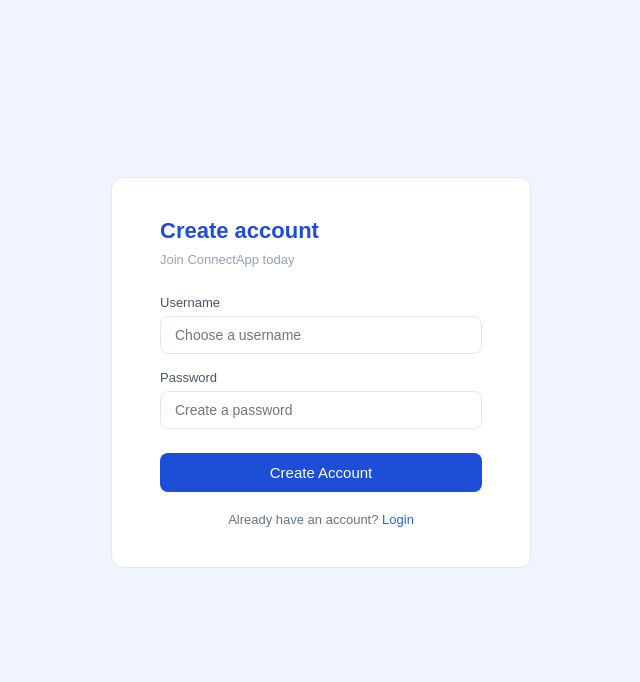
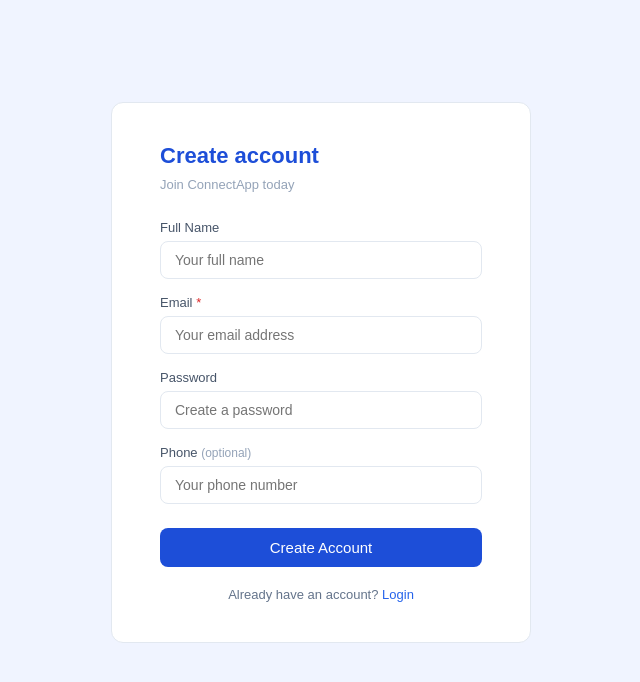
Before and after one commit to mdraselkhandaker20-png/connectapp, a Flask app: page /signup in a window 1280 px wide. Shown: the part 47-729 px from the top of the page, without its empty margins (319-959 px from the left). Run offline with Flask 3, Linux system fonts and the light colour scheme.

Commit message:
email login system

```diff
--- a/app.py
+++ b/app.py
@@ -4,23 +4,25 @@ import sqlite3
 import hashlib
 
 app = Flask(__name__)
-socketio = SocketIO(app)
 app.secret_key = 'rasel_secret_key_2026'
+socketio = SocketIO(app, cors_allowed_origins="*")
 
 def init_db():
     conn = sqlite3.connect('users.db')
     c = conn.cursor()
     c.execute('''CREATE TABLE IF NOT EXISTS users (
         id INTEGER PRIMARY KEY AUTOINCREMENT,
-        username TEXT UNIQUE NOT NULL,
-        password TEXT NOT NULL
+        email TEXT UNIQUE NOT NULL,
+        password TEXT NOT NULL,
+        name TEXT NOT NULL,
+        phone TEXT
     )''')
     c.execute('''CREATE TABLE IF NOT EXISTS contacts (
         id INTEGER PRIMARY KEY AUTOINCREMENT,
-        owner TEXT NOT NULL,
-        name TEXT NOT NULL,
-        phone TEXT,
-        email TEXT
+        owner_email TEXT NOT NULL,
+        contact_email TEXT NOT NULL,
+        contact_name TEXT NOT NULL,
+        contact_phone TEXT
     )''')
     c.execute('''CREATE TABLE IF NOT EXISTS messages (
         id INTEGER PRIMARY KEY AUTOINCREMENT,
@@ -41,18 +43,19 @@ def home():
 
 @app.route('/login', methods=['POST'])
 def login():
-    username = request.form['username']
+    email = request.form['email']
     password = hash_password(request.form['password'])
     conn = sqlite3.connect('users.db')
     c = conn.cursor()
-    c.execute('SELECT * FROM users WHERE username=? AND password=?', (username, password))
+    c.execute('SELECT * FROM users WHERE email=? AND password=?', (email, password))
     user = c.fetchone()
     conn.close()
     if user:
-        session['username'] = username
+        session['email'] = user[1]
+        session['name'] = user[3]
         return redirect(url_for('dashboard'))
     else:
-        return render_template('index.html', error="Invalid username or password!")
+        return render_template('index.html', error="Invalid email or password!")
 
 @app.route('/signup')
 def signup():
@@ -60,95 +63,115 @@ def signup():
 
 @app.route('/signup', methods=['POST'])
 def signup_post():
-    username = request.form['username']
+    email = request.form['email']
     password = hash_password(request.form['password'])
+    name = request.form['name']
+    phone = request.form.get('phone', '')
     try:
         conn = sqlite3.connect('users.db')
         c = conn.cursor()
-        c.execute('INSERT INTO users (username, password) VALUES (?, ?)', (username, password))
+        c.execute('INSERT INTO users (email, password, name, phone) VALUES (?, ?, ?, ?)',
+                  (email, password, name, phone))
         conn.commit()
         conn.close()
         return redirect(url_for('home'))
     except sqlite3.IntegrityError:
-        return render_template('signup.html', error="Username already exists!")
+        return render_template('signup.html', error="Email already exists!")
 
 @app.route('/dashboard')
 def dashboard():
-    if 'username' not in session:
+    if 'email' not in session:
         return redirect(url_for('home'))
     conn = sqlite3.connect('users.db')
     c = conn.cursor()
     c.execute('SELECT COUNT(*) FROM users')
     total_users = c.fetchone()[0]
-    c.execute('SELECT * FROM contacts WHERE owner=?', (session['username'],))
+    c.execute('SELECT * FROM contacts WHERE owner_email=?', (session['email'],))
     contacts = c.fetchall()
     conn.close()
     return render_template('dashboard.html',
-                           username=session['username'],
+                           username=session['name'],
+                           email=session['email'],
                            total_users=total_users,
                            contacts=contacts)
 
 @app.route('/add_contact', methods=['POST'])
 def add_contact():
-    if 'username' not in session:
+    if 'email' not in session:
         return redirect(url_for('home'))
-    name = request.form['name']
-    phone = request.form['phone']
-    email = request.form['email']
+    contact_email = request.form['contact_email']
     conn = sqlite3.connect('users.db')
     c = conn.cursor()
-    c.execute('INSERT INTO contacts (owner, name, phone, email) VALUES (?, ?, ?, ?)',
-              (session['username'], name, phone, email))
+    c.execute('SELECT name, phone FROM users WHERE email=?', (contact_email,))
+    user = c.fetchone()
+    if not user:
+        conn.close()
+        return render_template('dashboard.html',
+                               username=session['name'],
+                               email=session['email'],
+                               total_users=0,
+                               contacts=[],
+                               error="No user found with this email!")
+    c.execute('SELECT * FROM contacts WHERE owner_email=? AND contact_email=?',
+              (session['email'], contact_email))
+    exists = c.fetchone()
+    if exists:
+        conn.close()
+        return redirect(url_for('dashboard'))
+    c.execute('INSERT INTO contacts (owner_email, contact_email, contact_name, contact_phone) VALUES (?, ?, ?, ?)',
+              (session['email'], contact_email, user[0], user[1]))
     conn.commit()
     conn.close()
     return redirect(url_for('dashboard'))
 
 @app.route('/delete_contact/<int:contact_id>')
 def delete_contact(contact_id):
-    if 'username' not in session:
+    if 'email' not in session:
         return redirect(url_for('home'))
     conn = sqlite3.connect('users.db')
     c = conn.cursor()
-    c.execute('DELETE FROM contacts WHERE id=? AND owner=?', (contact_id, session['username']))
+    c.execute('DELETE FROM contacts WHERE id=? AND owner_email=?', (contact_id, session['email']))
     conn.commit()
     conn.close()
     return redirect(url_for('dashboard'))
 
 @app.route('/contacts')
 def contacts():
-    if 'username' not in session:
+    if 'email' not in session:
         return redirect(url_for('home'))
     conn = sqlite3.connect('users.db')
     c = conn.cursor()
-    c.execute('SELECT * FROM contacts WHERE owner=?', (session['username'],))
+    c.execute('SELECT * FROM contacts WHERE owner_email=?', (session['email'],))
     contacts = c.fetchall()
     conn.close()
     return render_template('contacts.html',
-                           username=session['username'],
+                           username=session['name'],
+                           email=session['email'],
                            contacts=contacts)
 
 @app.route('/calllog')
 def calllog():
-    if 'username' not in session:
+    if 'email' not in session:
         return redirect(url_for('home'))
-    return render_template('calllog.html', username=session['username'])
+    return render_template('calllog.html', username=session['name'])
 
 @app.route('/messages')
 def messages():
-    if 'username' not in session:
+    if 'email' not in session:
         return redirect(url_for('home'))
     conn = sqlite3.connect('users.db')
     c = conn.cursor()
-    c.execute('SELECT * FROM contacts WHERE owner=?', (session['username'],))
+    c.execute('SELECT * FROM contacts WHERE owner_email=?', (session['email'],))
     contacts = c.fetchall()
     conn.close()
     return render_template('messages.html',
-                           username=session['username'],
+                           username=session['name'],
+                           email=session['email'],
                            contacts=contacts)
 
-@app.route('/chat/<receiver>')
-def chat(receiver):
-    if 'username' not in session:
+@app.route('/chat/<receiver_email>')
+def chat(receiver_email):
+    if 'email' not in session:
         return redirect(url_for('home'))
     conn = sqlite3.connect('users.db')
     c = conn.cursor()
@@ -156,17 +179,22 @@ def chat(receiver):
                  WHERE (sender=? AND receiver=?)
                  OR (sender=? AND receiver=?)
                  ORDER BY timestamp ASC''',
-              (session['username'], receiver, receiver, session['username']))
+              (session['email'], receiver_email, receiver_email, session['email']))
     chats = c.fetchall()
+    c.execute('SELECT name FROM users WHERE email=?', (receiver_email,))
+    receiver = c.fetchone()
+    receiver_name = receiver[0] if receiver else receiver_email
     conn.close()
     return render_template('chat.html',
-                           username=session['username'],
-                           receiver=receiver,
+                           username=session['name'],
+                           email=session['email'],
+                           receiver=receiver_email,
+                           receiver_name=receiver_name,
                            chats=chats)
 
 @app.route('/send_message_ajax', methods=['POST'])
 def send_message_ajax():
-    if 'username' not in session:
+    if 'email' not in session:
         return jsonify({'error': 'not logged in'}), 401
     data = request.get_json()
     receiver = data['receiver']
@@ -174,32 +202,42 @@ def send_message_ajax():
     conn = sqlite3.connect('users.db')
     c = conn.cursor()
     c.execute('INSERT INTO messages (sender, receiver, message) VALUES (?, ?, ?)',
-              (session['username'], receiver, message))
+              (session['email'], receiver, message))
     conn.commit()
     conn.close()
     return jsonify({'status': 'ok'})
 
+@app.route('/call/<receiver_email>')
+def call(receiver_email):
+    if 'email' not in session:
+        return redirect(url_for('home'))
+    conn = sqlite3.connect('users.db')
+    c = conn.cursor()
+    c.execute('SELECT name FROM users WHERE email=?', (receiver_email,))
+    receiver = c.fetchone()
+    receiver_name = receiver[0] if receiver else receiver_email
+    conn.close()
+    return render_template('call.html',
+                           username=session['name'],
+                           email=session['email'],
+                           receiver=receiver_email,
+                           receiver_name=receiver_name)
+
 @app.route('/settings')
 def settings():
-    if 'username' not in session:
+    if 'email' not in session:
         return redirect(url_for('home'))
-    return render_template('settings.html', username=session['username'])
+    return render_template('settings.html',
+                           username=session['name'],
+                           email=session['email'])
 
 @app.route('/sport')
 def sport():
     return render_template('sport.html')
 
-@app.route('/call/<receiver>')
-def call(receiver):
-    if 'username' not in session:
-        return redirect(url_for('home'))
-    return render_template('call.html',
-                           username=session['username'],
-                           receiver=receiver)
-
 @app.route('/logout')
 def logout():
-    session.pop('username', None)
+    session.clear()
     return redirect(url_for('home'))
 
 @socketio.on('join_call')
@@ -210,6 +248,10 @@ def on_join_call(data):
             'caller': data['caller'],
             'receiver': data['receiver']
         }, room=data['receiver'])
+
+@socketio.on('join_personal')
+def on_join_personal(data):
+    join_room(data['username'])
 
 @socketio.on('call_offer')
 def on_call_offer(data):
--- a/static/style.css
+++ b/static/style.css
@@ -246,7 +246,7 @@ body {
 
 /* Main content */
 .main-content {
-    padding: 28px;
+    padding: 24px;
 }
 
 .page-title {
@@ -261,12 +261,12 @@ body {
     display: grid;
     grid-template-columns: repeat(4, 1fr);
     gap: 16px;
-    margin-bottom: 28px;
+    margin-bottom: 10px;
 }
 
 .stat-card {
     background: white;
-    border-radius: 10px;
+    border-radius: 30px;
     padding: 20px;
     border: 0.5px solid #e2e8f0;
     text-align: center;
--- a/templates/signup.html
+++ b/templates/signup.html
@@ -5,37 +5,39 @@
     <link rel="stylesheet" href="{{ url_for('static', filename='style.css') }}">
 </head>
 <body>
-
 <nav class="navbar">
     <span class="logo">ConnectApp</span>
 </nav>
-
 <div class="auth-wrapper">
     <div class="auth-box">
         <h2>Create account</h2>
         <p class="subtitle">Join ConnectApp today</p>
-
         {% if error %}
         <div class="error-msg">{{ error }}</div>
         {% endif %}
-
         <form method="POST" action="/signup">
             <div class="form-group">
-                <label>Username</label>
-                <input type="text" name="username" placeholder="Choose a username" required>
+                <label>Full Name</label>
+                <input type="text" name="name" placeholder="Your full name" required>
+            </div>
+            <div class="form-group">
+                <label>Email <span style="color:#dc2626;">*</span></label>
+                <input type="email" name="email" placeholder="Your email address" required>
             </div>
             <div class="form-group">
                 <label>Password</label>
                 <input type="password" name="password" placeholder="Create a password" required>
             </div>
+            <div class="form-group">
+                <label>Phone <span style="color:#94a3b8;font-size:12px;">(optional)</span></label>
+                <input type="text" name="phone" placeholder="Your phone number">
+            </div>
             <button type="submit" class="btn-primary">Create Account</button>
         </form>
-
         <div class="auth-footer">
             Already have an account? <a href="/">Login</a>
         </div>
     </div>
 </div>
-
 </body>
 </html>
```
Also changed, not shown: templates/dashboard.html (+26 -60 lines), templates/index.html (+2 -10 lines), users.db (deleted).
